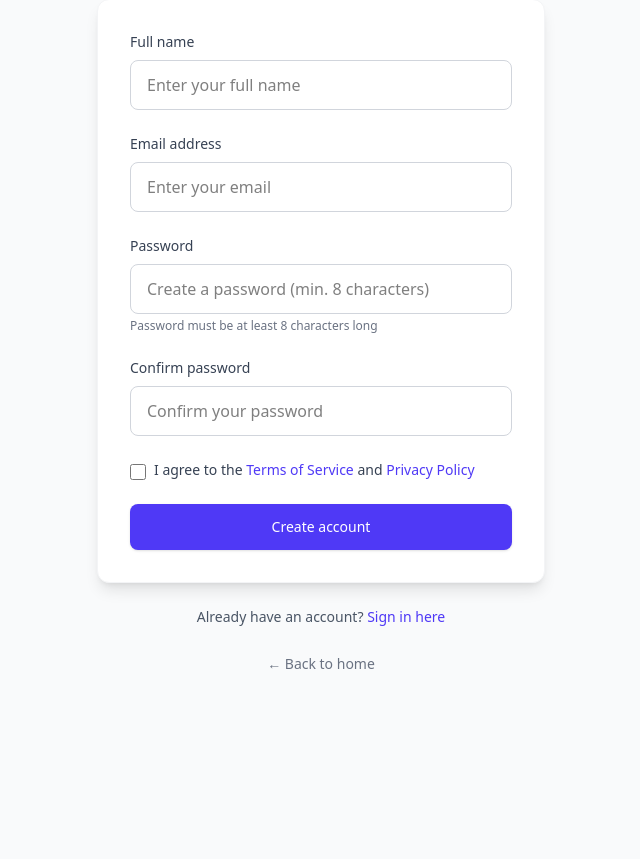
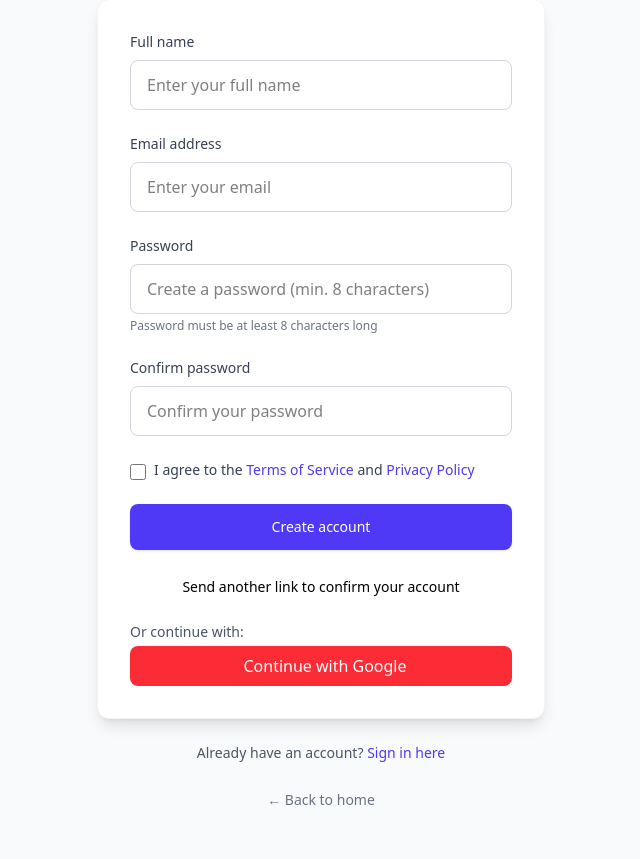
Before and after one commit to WokCao/community_blog, a Spring app: page /register in a window 1280 px wide. Shown: the part 169-1028 px from the top of the page, without its empty margins (319-959 px from the left). Before the commit the page ends 838 px from the top, so only its background shows below. Run offline with Thymeleaf, Linux system fonts and the light colour scheme; the template is opened without the code that fills it, so the values that code supplies are empty; some of the project's set-up classes (security, data sources, template engines, error pages and the like) are left out, and stand-ins take their place.

```diff
--- a/src/main/resources/static/css/output.css
+++ b/src/main/resources/static/css/output.css
@@ -609,6 +609,13 @@
   .gap-8 {
     gap: calc(var(--spacing) * 8);
   }
+  .space-y-1 {
+    :where(& > :not(:last-child)) {
+      --tw-space-y-reverse: 0;
+      margin-block-start: calc(calc(var(--spacing) * 1) * var(--tw-space-y-reverse));
+      margin-block-end: calc(calc(var(--spacing) * 1) * calc(1 - var(--tw-space-y-reverse)));
+    }
+  }
   .space-y-2 {
     :where(& > :not(:last-child)) {
       --tw-space-y-reverse: 0;
@@ -1022,6 +1029,9 @@
   .text-pretty {
     text-wrap: pretty;
   }
+  .text-black {
+    color: var(--color-black);
+  }
   .text-blue-500 {
     color: var(--color-blue-500);
   }
@@ -1346,6 +1356,13 @@
     &:hover {
       @media (hover: hover) {
         color: var(--color-black);
+      }
+    }
+  }
+  .hover\:text-blue-500 {
+    &:hover {
+      @media (hover: hover) {
+        color: var(--color-blue-500);
       }
     }
   }
--- a/src/main/resources/templates/register.html
+++ b/src/main/resources/templates/register.html
@@ -93,7 +93,7 @@
                 </div>
 
                 <!-- Terms and Conditions -->
-                <div class="flex items-start">
+                <div class="flex items-center">
                     <input
                             id="terms"
                             name="terms"
@@ -116,6 +116,24 @@
                 >
                     Create account
                 </button>
+
+                <!-- Button to make a request (send another link to the email to confirm the account) -->
+                <div class="mt-4 text-center w-3/4 mx-auto hover:cursor-pointer hover:text-blue-500 text-black transition-colors">
+                    <a id="" class="text-sm font-medium ">
+                        Send another link to confirm your account
+                    </a>
+                </div>
+
+                <!-- Social Login Options -->
+                <div class="mt-4 flex flex-col space-y-1">
+                    <p class="text-sm text-gray-600">
+                        Or continue with:
+                    </p>
+                    <a th:href="@{/oauth2/authorization/google}"
+                       class="flex items-center justify-center gap-2 bg-red-500 hover:bg-red-600 text-white px-4 py-2 rounded-lg transition">
+                        <i class="fa-brands fa-google"></i> Continue with Google
+                    </a>
+                </div>
             </div>
         </div>
 
```
Also changed, not shown: src/main/resources/static/js/write-post.js (+17 -0 lines).
